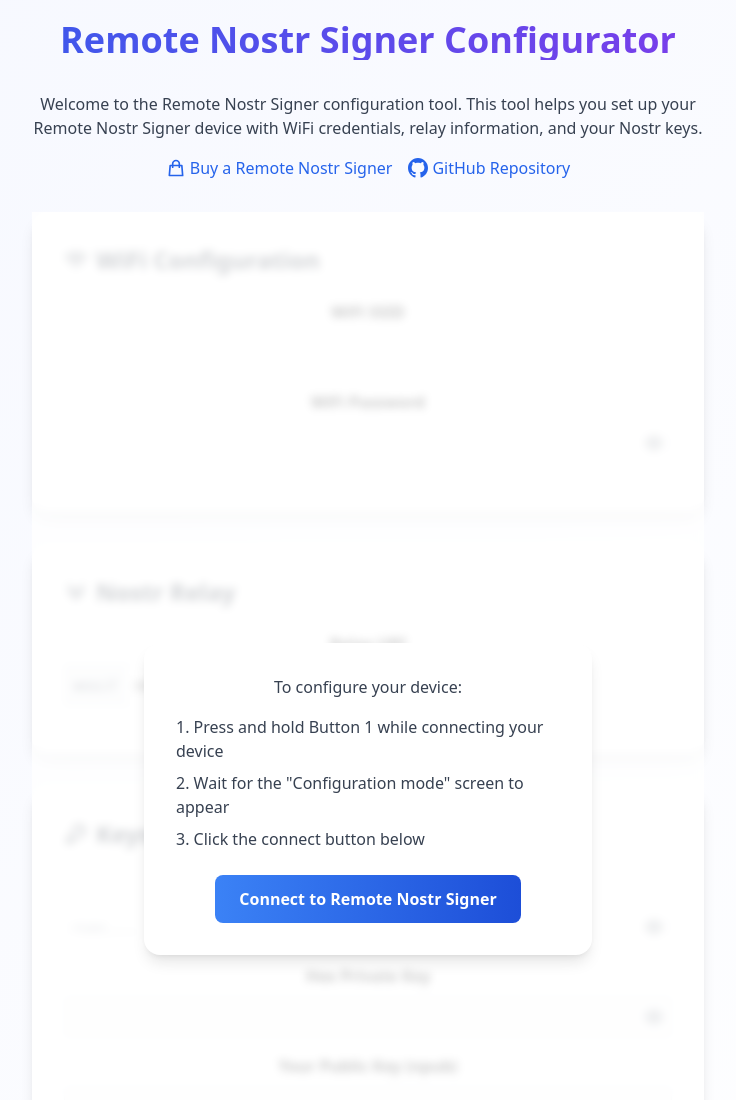
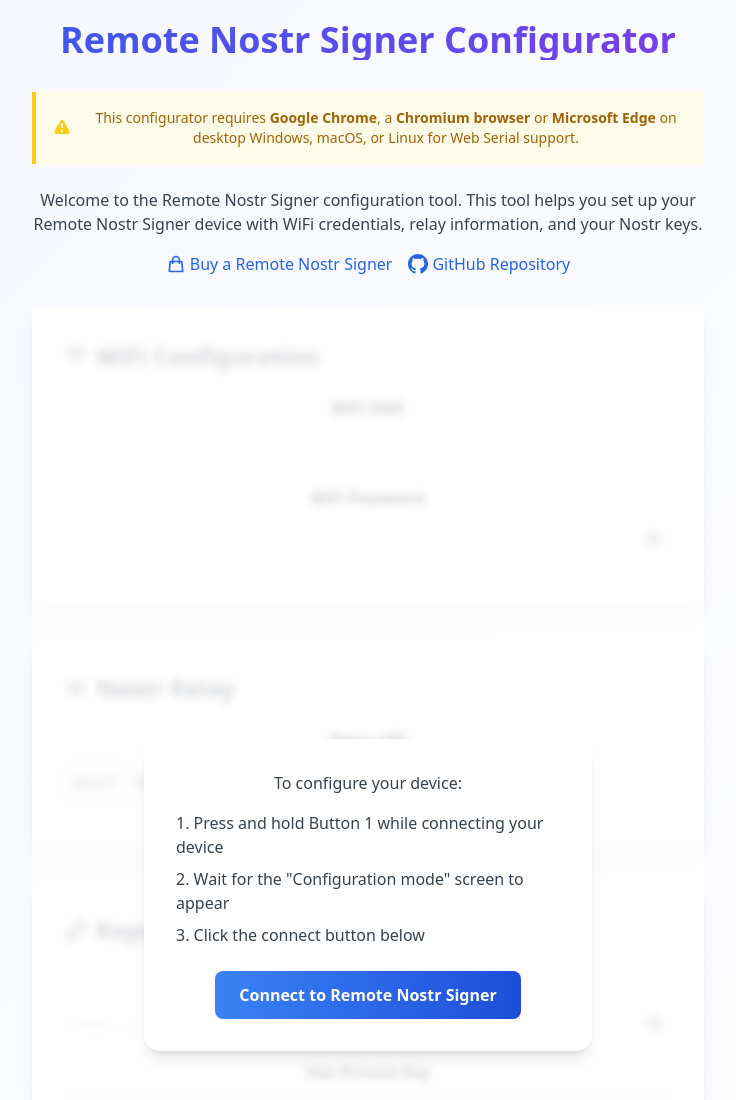
Before and after one commit to blackcoffeexbt/nsec-remote-signer-web, a website built with Parcel: page index.html in a window 1280 px wide. Shown: the top 1100 px of the page, without its empty margins (272-1008 px from the left). Built offline with nearby package versions, Linux system fonts and the light colour scheme.

Commit message:
Added supported browsers heading

```diff
--- a/index.html
+++ b/index.html
@@ -26,6 +26,22 @@
     <h1 class="text-4xl font-bold mb-8 bg-gradient-to-r from-blue-600 to-purple-600 text-transparent bg-clip-text">
         Remote Nostr Signer Configurator
     </h1>
+
+    <!-- Added browser compatibility notice -->
+    <div class="max-w-2xl mx-auto mb-6 bg-yellow-50 border-l-4 border-yellow-400 p-4 rounded-r">
+        <div class="flex items-center">
+            <div class="flex-shrink-0">
+                <svg class="h-5 w-5 text-yellow-400" viewBox="0 0 20 20" fill="currentColor">
+                    <path fill-rule="evenodd" d="M8.257 3.099c.765-1.36 2.722-1.36 3.486 0l5.58 9.92c.75 1.334-.213 2.98-1.742 2.98H4.42c-1.53 0-2.493-1.646-1.743-2.98l5.58-9.92zM11 13a1 1 0 11-2 0 1 1 0 012 0zm-1-8a1 1 0 00-1 1v3a1 1 0 002 0V6a1 1 0 00-1-1z" clip-rule="evenodd"/>
+                </svg>
+            </div>
+            <div class="ml-3">
+                <p class="text-sm text-yellow-700">
+                    This configurator requires <span class="font-semibold">Google Chrome</span>, a <span class="font-semibold">Chromium browser</span> or <span class="font-semibold">Microsoft Edge</span> on desktop Windows, macOS, or Linux for Web Serial support.
+                </p>
+            </div>
+        </div>
+    </div>
 
     <!-- Added introduction and links -->
     <div class="max-w-2xl mx-auto mb-8">
```
Also changed, not shown: dist/index.html.
